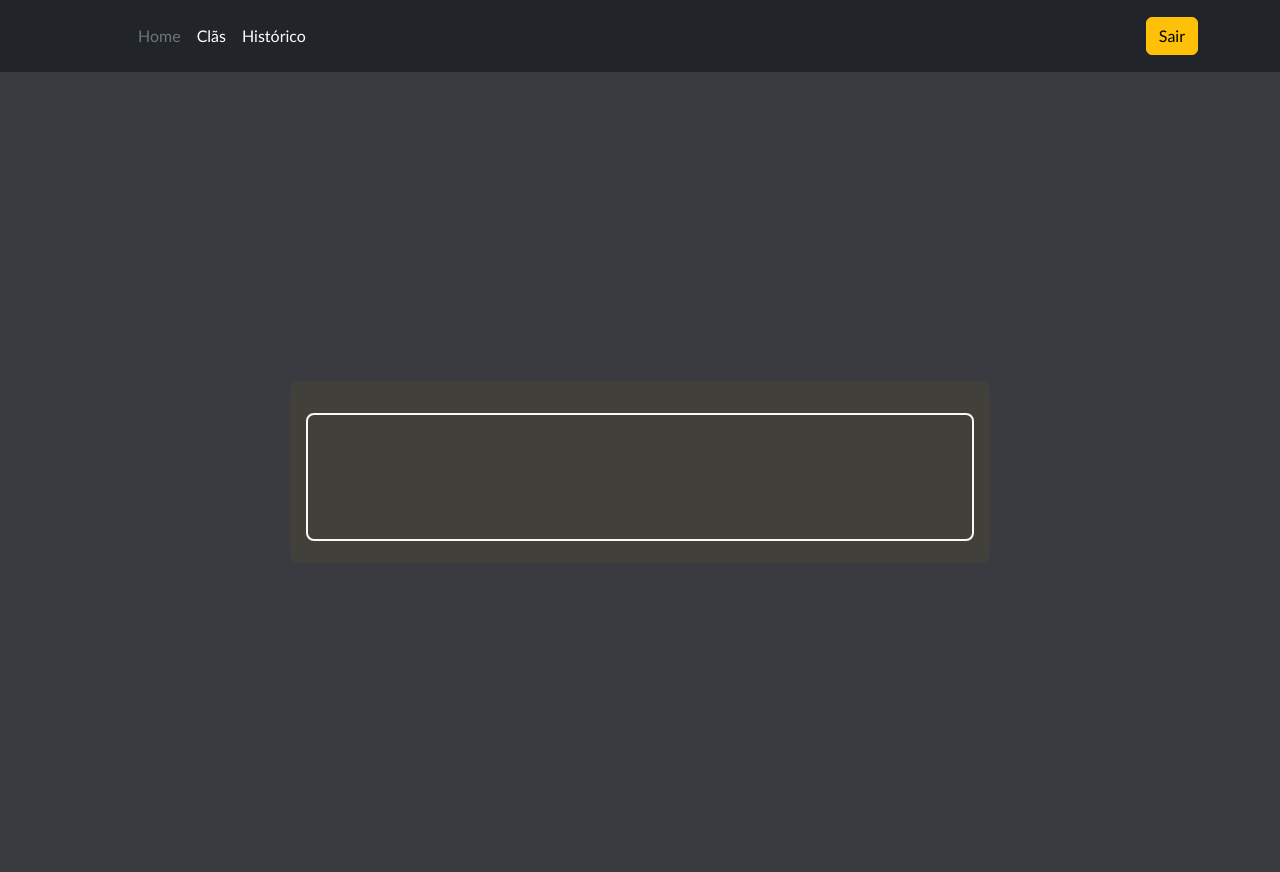
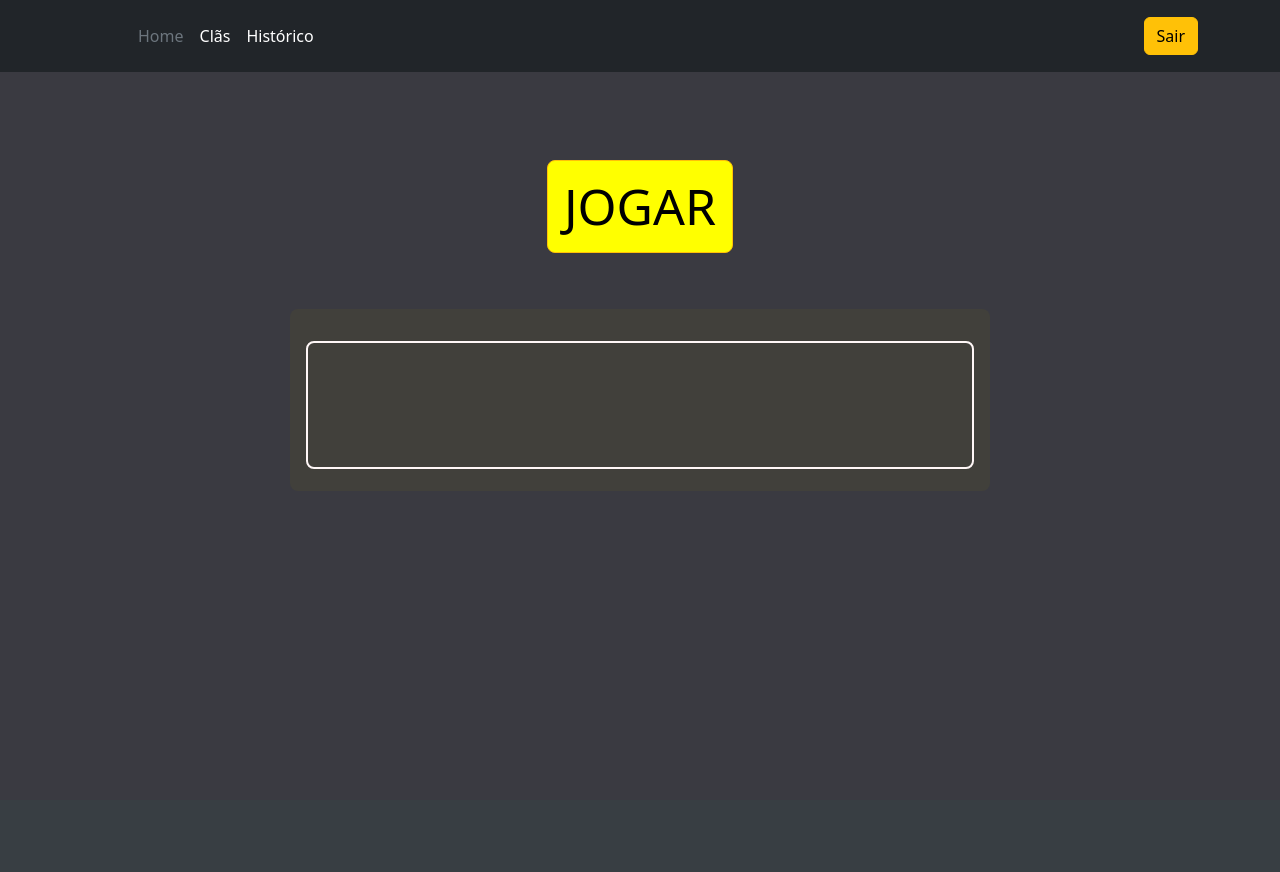
Before and after one commit to voidalzk/typing-game, a PHP site: page /modelo_jogo/jogo.html in a window 1280 px wide. After the commit the page ends 469 px from the top, so only its background shows below. Run offline with PHP 8.4, Linux system fonts and the light colour scheme.

Commit message:
ajuste html e css para o game

```diff
--- a/modelo_jogo/jogo.css
+++ b/modelo_jogo/jogo.css
@@ -5,7 +5,8 @@
 body {
   justify-content: center;
   align-items: center;
-  min-height: 100vh;
+  min-height: 95vh;
+  max-height: 95vh;
   margin: 0;
   background-color: #3a3a41;
 }
@@ -13,6 +14,11 @@
 body,
 .quote-input {
   font-family: 'Gill Sans', 'Gill Sans MT', Calibri, 'Trebuchet MS', sans-serif;
+}
+
+.menu {
+  position: fixed;
+  width: 100%;
 }
 
 .containerJogo {
@@ -32,6 +38,16 @@
   background-color: #3a3a41;
 }
 
+.button {
+  text-align: center;
+  position: absolute;
+  top: 10em;
+}
+
+#button {
+  background-color: yellow;
+}
+
 .timer {
   text-align: center;
   position: absolute;
@@ -46,6 +62,7 @@
   margin-left: calc(1rem + 2px);
   margin-right: calc(1rem + 2px);
   color: #ffffff;
+  font-size: 2rem;
 }
 
 .quote-input {
@@ -57,8 +74,15 @@
   margin: auto;
   resize: none;
   padding: .5rem 1rem;
-  font-size: 1rem;
+  font-size: 2rem;
   border-radius: .5rem;
+}
+
+span {
+  margin: 1px;
+  border-radius: 2px;
+  font-size: 25px;
+  font-family: Lintel;
 }
 
 .quote-input:focus {
@@ -67,9 +91,10 @@
 
 .correct {
   color: green;
+  background-color: rgba(144, 238, 144, 0.836);
 }
 
 .incorrect {
   color: red;
-  text-decoration: underline;
+  background-color: rgba(255, 0, 0, 0.205);
 }
--- a/modelo_jogo/jogo.html
+++ b/modelo_jogo/jogo.html
@@ -5,14 +5,14 @@
   <meta charset="UTF-8">
   <meta name="viewport" content="width=device-width, initial-scale=1.0">
   <meta http-equiv="X-UA-Compatible" content="ie=edge">
+  <link rel="stylesheet" href="jogo.css">
   <link href="https://cdn.jsdelivr.net/npm/bootstrap@5.3.0/dist/css/bootstrap.min.css" rel="stylesheet">
-  <link rel="stylesheet" href="jogo.css">
   <script src="jogo.js" defer></script>
   <title>Speed Typing</title>
 </head>
 
 <body>
-  <header class="p-3 text-bg-dark">
+  <header class="p-3 text-bg-dark menu">
     <div class="container">
       <div class="d-flex flex-wrap align-items-center justify-content-center justify-content-lg-start">
         <a href="/" class="d-flex align-items-center mb-2 mb-lg-0 text-white text-decoration-none">
@@ -27,14 +27,18 @@
           <li><a href="" class="nav-link px-2 text-white">Histórico</a></li>
         </ul>
         <div class="text-end">
-          <a href="{{route('store.sair')}}"><button type="button" class="btn btn-warning">Sair</button></a>
+          <a href=""><button type="button" class="btn btn-warning">Sair</button></a>
         </div>
       </div>
     </div>
   </header>
+
   <main>
+    <div class="button" id="divButton">
+      <button type="button" class="btn btn-warning btn-lg" style="font-size: 50px;" id="button">JOGAR</button>
+    </div>
     <div class="timer" id="timer"></div>
-    <div class="containerJogo">
+    <div class="containerJogo" id="containerJogo">
       <div class="quote-display" id="quoteDisplay"></div>
       <textarea id="quoteInput" class="quote-input" autofocus></textarea>
     </div>
```
